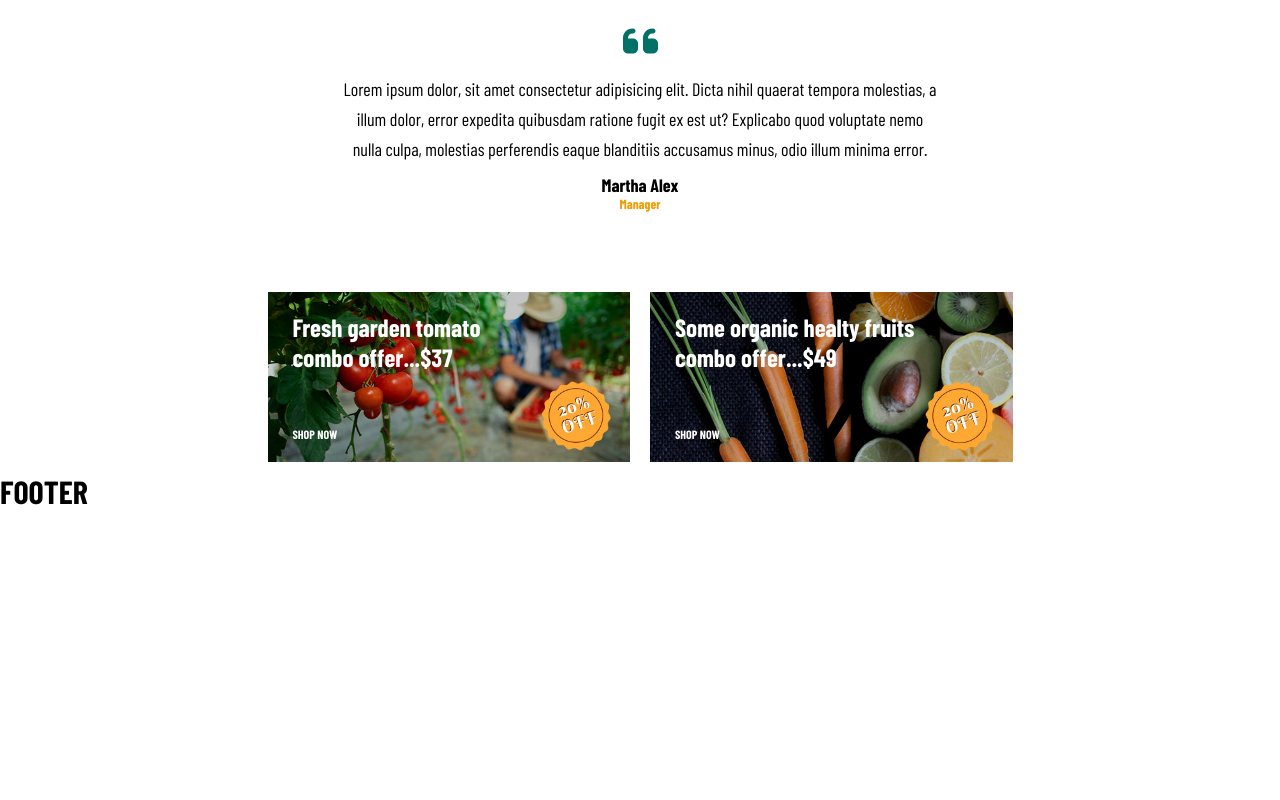
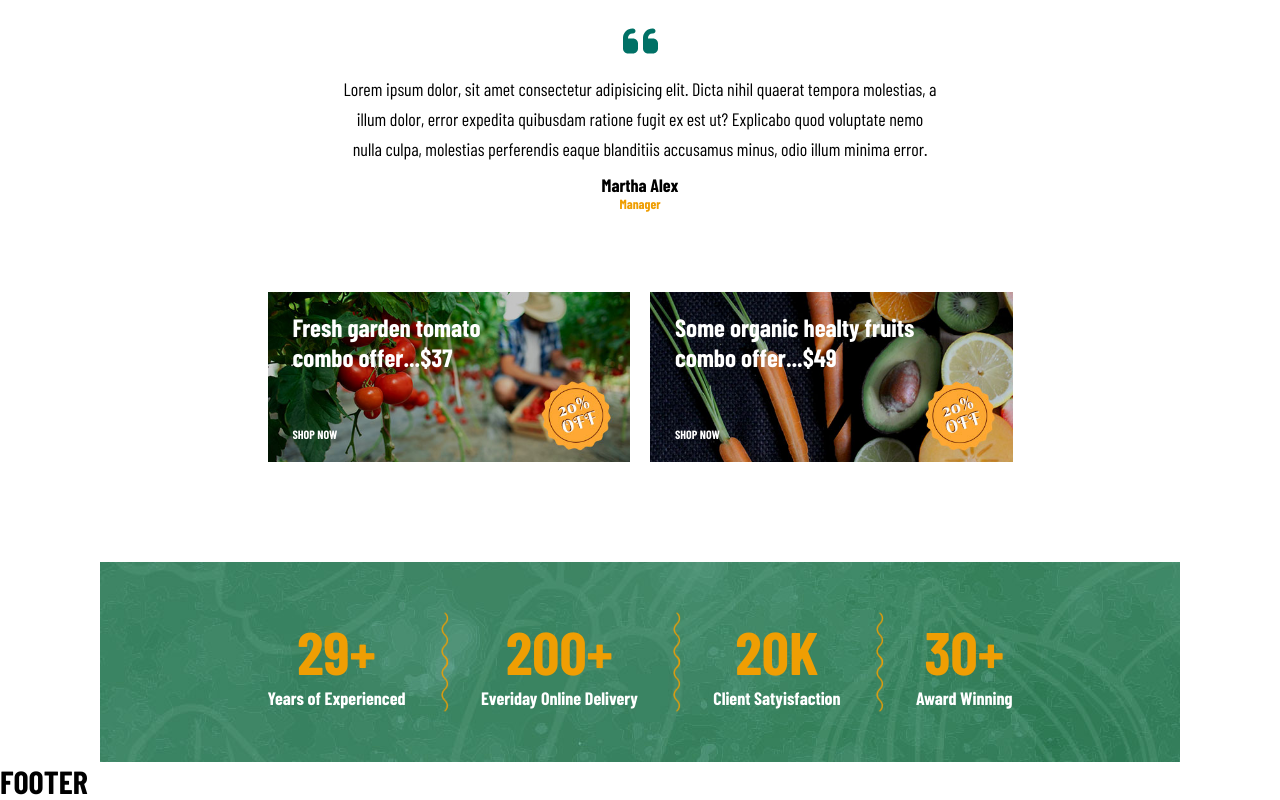
Before and after one commit to EnricoClem/proj-html-vuejs, a Vue app: page / in a window 1280 px wide. Shown: the part 2067-2867 px from the top of the page. Before the commit the page ends 2577 px from the top, so only its background shows below. Built offline with nearby package versions, Linux system fonts and the light colour scheme; a web font is replaced by a local one.

Commit message:
ADD - dynamic company data main section

```diff
--- a/src/components/GogrinMain.vue
+++ b/src/components/GogrinMain.vue
@@ -4,6 +4,7 @@
   import MainProducts from '../components/MainProducts.vue';
   import MainQuote from './MainQuote.vue';
   import MainCombo from '../components/MainCombo.vue';
+  import MainData from './MainData.vue';
 
   export default {
     components: {
@@ -11,7 +12,8 @@
       MainBrand,
       MainProducts,
       MainQuote,
-      MainCombo
+      MainCombo,
+      MainData
     }
   };
 </script>
@@ -23,6 +25,7 @@
 <MainProducts />
 <MainQuote />
 <MainCombo />
+<MainData />
 
 </template>
 
--- a/src/components/MainCombo.vue
+++ b/src/components/MainCombo.vue
@@ -39,6 +39,7 @@
 
 .container-sm {
     width: calc(745px + 20px);
+    margin-bottom: 90px;
 }
 
 .card-combo {
--- /dev/null
+++ b/src/components/MainData.vue
@@ -0,0 +1,64 @@
+<script>
+  export default {
+    data() {
+        return {
+            companyData: [
+                {
+                    dataName: 'Years of Experienced',
+                    quantity: '29+'
+                }, {
+                    dataName: 'Everiday Online Delivery',
+                    quantity: '200+'
+                }, {
+                    dataName: 'Client Satyisfaction',
+                    quantity: '20K'
+                }, {
+                    dataName: 'Award Winning',
+                    quantity: '30+'
+                }
+            ]
+        }
+    }
+  };
+</script>
+
+<template>
+
+    <section class="container-md">
+        <div class="container-sm">
+            <ul class="flex between">
+                <li class="flex centered gap-lg" v-for="(dataItem, index) in companyData">
+                    <div class="flex centered column">
+                        <h1 class="main-title">{{ dataItem.quantity }}</h1>
+                        <h3 class="side-title">{{ dataItem.dataName }}</h3>
+                    </div>
+                    <img v-if="index !== companyData.length -1" class="divider" src="/public/counter-shap1.png" alt="">
+                </li>
+            </ul>
+        </div>
+    </section>
+
+</template>
+
+<style lang="scss" scoped>
+@use '../style/partials/variables.scss';
+
+.container-md {
+    background-image: url(/public/shop-bg-img.jpg);
+    padding: 50px 0;
+}
+
+.main-title {
+    color: variables.$brand-yellow;
+}
+
+.side-title {
+    color: variables.$white;
+}
+
+.divider {
+    height: 100px;
+    width: 8px;
+}
+
+</style>
```
